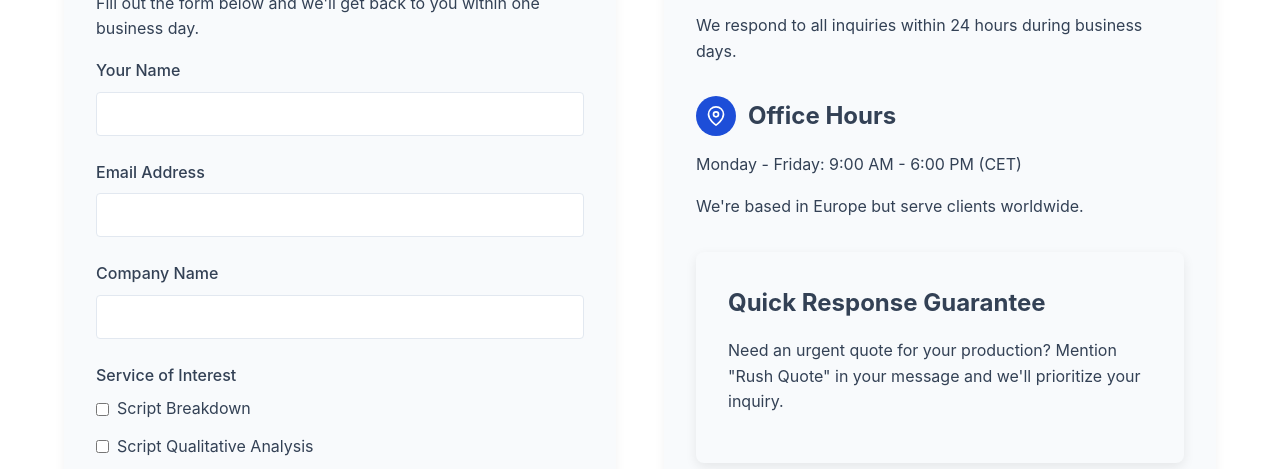
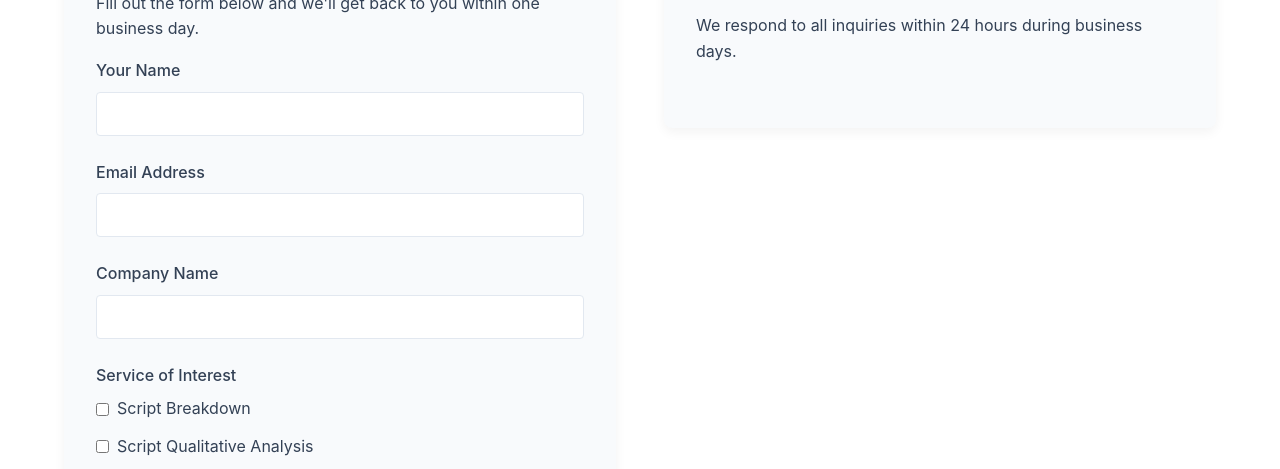
Before and after one commit to vlad-ds/scene-mind-web, an Eleventy site: page src/contact.njk in a window 1280 px wide. Shown: the part 482-951 px from the top of the page. Built offline with nearby package versions, Linux system fonts and the light colour scheme; Eleventy itself is replaced by a stand-in of ours; files that its build step writes are made by us from their sources.

Commit message:
Add Netlify configuration and caching plugin; update package dependencies. Introduce GitHub Actions for automated deployment to GitHub Pages, and enhance the Dylan AI page with new demo content while cleaning up the contact page.

```diff
--- a/package.json
+++ b/package.json
@@ -22,5 +22,8 @@
   "homepage": "https://github.com/vlad-ds/scene-mind-web#readme",
   "devDependencies": {
     "@11ty/eleventy": "^3.0.0"
+  },
+  "dependencies": {
+    "netlify-plugin-cache": "^1.0.3"
   }
 }
--- a/src/contact.njk
+++ b/src/contact.njk
@@ -95,25 +95,6 @@ title: Contact Us
           <p><a href="mailto:scriptscan.pro@gmail.com" style="color: var(--primary); text-decoration: none;">script.scan.pro@gmail.com</a></p>
           <p>We respond to all inquiries within 24 hours during business days.</p>
         </div>
-
-        <div style="margin-bottom: 2rem;">
-          <h3 style="display: flex; align-items: center; margin-bottom: 1rem;">
-            <div style="width: 40px; height: 40px; background-color: var(--primary-dark); border-radius: 50%; display: flex; align-items: center; justify-content: center; color: white; margin-right: 0.75rem;">
-              <svg xmlns="http://www.w3.org/2000/svg" width="20" height="20" viewBox="0 0 24 24" fill="none" stroke="currentColor" stroke-width="2" stroke-linecap="round" stroke-linejoin="round">
-                <path d="M21 10c0 7-9 13-9 13s-9-6-9-13a9 9 0 0 1 18 0z"></path>
-                <circle cx="12" cy="10" r="3"></circle>
-              </svg>
-            </div>
-            Office Hours
-          </h3>
-          <p>Monday - Friday: 9:00 AM - 6:00 PM (CET)</p>
-          <p>We're based in Europe but serve clients worldwide.</p>
-        </div>
-
-        <div class="highlight-box">
-          <h3 style="margin-top: 0;">Quick Response Guarantee</h3>
-          <p>Need an urgent quote for your production? Mention "Rush Quote" in your message and we'll prioritize your inquiry.</p>
-        </div>
       </div>
     </div>
   </div>
--- a/src/script_scanner.njk
+++ b/src/script_scanner.njk
@@ -7,7 +7,7 @@ title: Script Scanner
 
 <div class="hero">
   <div class="container">
-    <h1>Script Scanner Pro</h1>
+    <h1>Script Scanner</h1>
     <p class="subtitle">AI-Powered Script Parsing for VFX Bidding & Production</p>
     <p class="subtitle" style="font-size: 1.4rem; margin-bottom: 1rem; font-weight: 500;">Turn script PDFs into structured data without the countless manual hours</p>
 
```
Also changed, not shown: src/dylan_ai/index.njk (+39 -39 lines), .github/deploy-to-ghpages.yml (added), netlify.toml (added), 1 other file.
